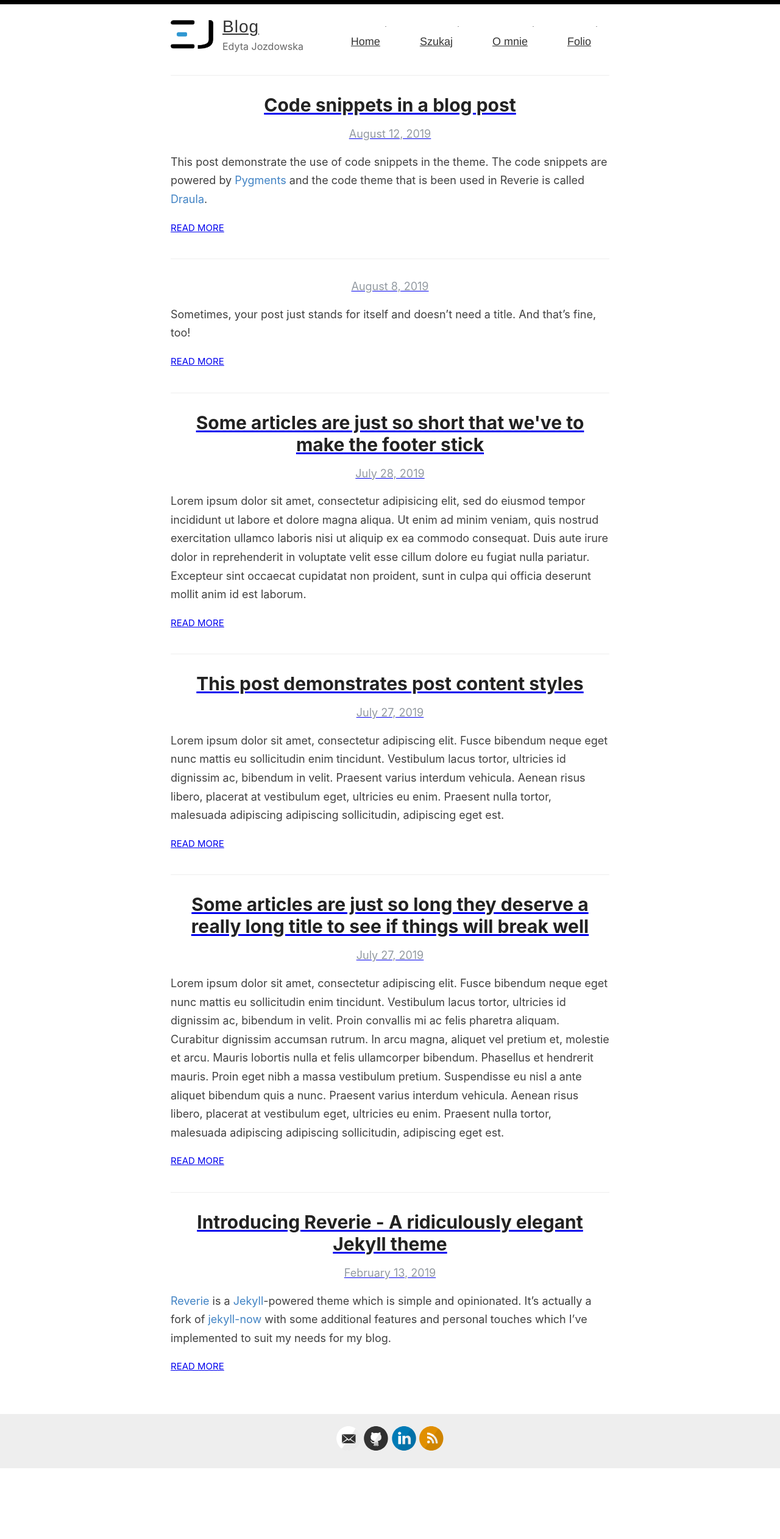
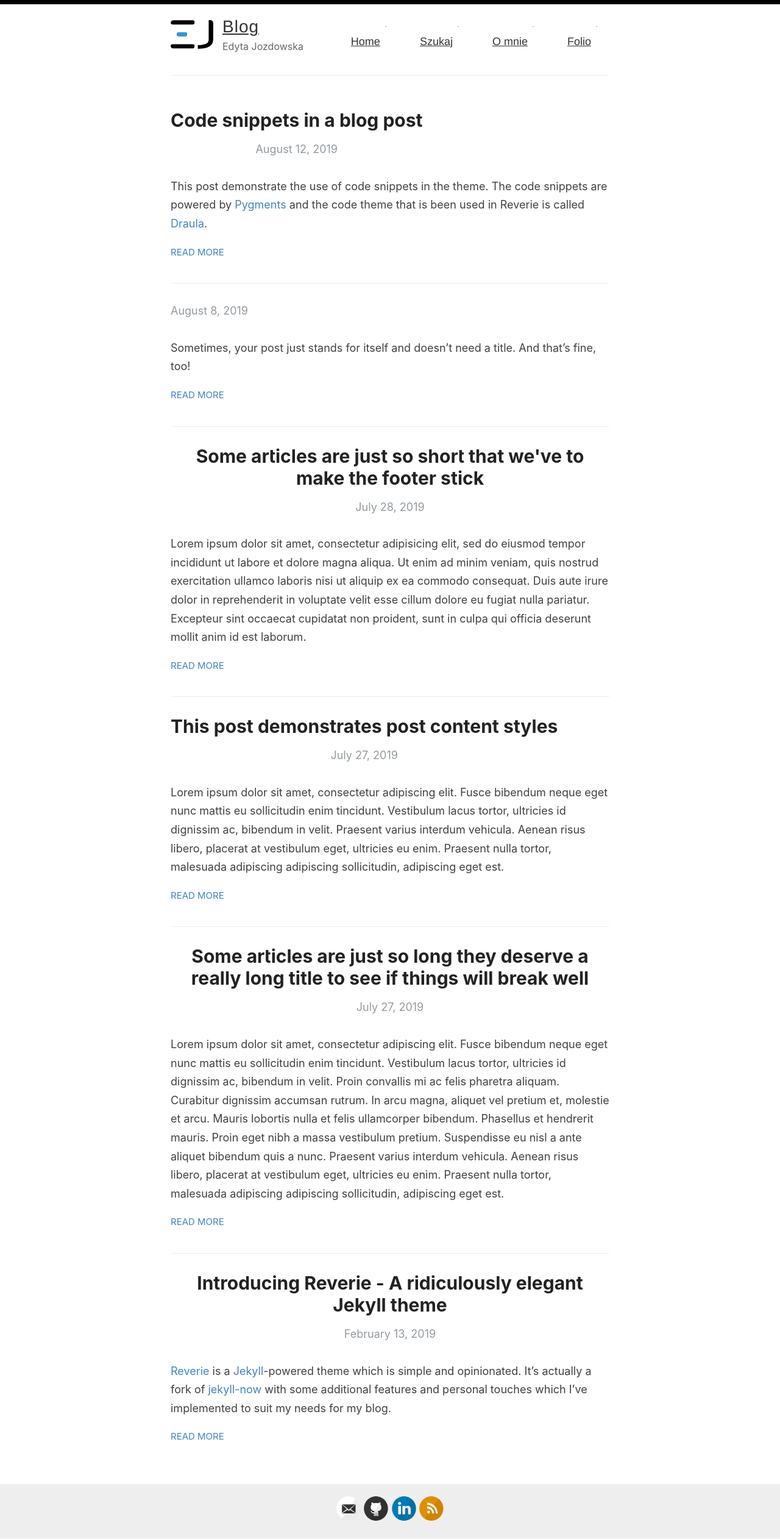
Before and after one commit to xyz-09/blog, a Jekyll site: the page built from index.html, in a window 1280 px wide. Shown: the whole page at 61% size. Built offline with Jekyll 4.4.1, drawn with Linux system fonts in a browser that asks for light colours; the list of posts is cut into pages by our own code; before the commit the page ends 2409 px from its top, so only the background shows below that.

Commit message:
all links

```diff
--- a/assets/style.css
+++ b/assets/style.css
@@ -203,14 +203,14 @@
   color: #222;
 }
 
-p a {
+.post a, .read-more {
   color: #4183C4;
   position: relative;
   text-decoration: none;
   display: inline-block;
 }
 
-p a:before, p a:after {
+.post a:before, .post a:after, .read-more:before, .read-more:after {
   content: '';
   background-color: #4183C4;
   height: 2px;
@@ -226,16 +226,16 @@
   transition: transform .15s .25s ease-out, top .15s .8s ease-out, -webkit-transform .15s .25s ease-out;
 }
 
-p a:hover:before, p a:hover:after {
+.post a:hover:before, .post a:hover:after, .read-more:hover:before, .read-more:hover:after {
   -webkit-transform: scaleX(1);
           transform: scaleX(1);
 }
 
-p a:hover:before {
+.post a:hover:before, .read-more:hover:before {
   top: 0;
 }
 
-p a:hover:after {
+.post a:hover:after, .read-more:hover:after {
   top: 100%;
 }
 
--- a/assets/style.scss
+++ b/assets/style.scss
@@ -153,7 +153,7 @@
 }
 
 
-p a {
+.post a,.read-more{
   color: $blue;
   position: relative;
   text-decoration: none;
```
Also changed, not shown: 1 other file.
